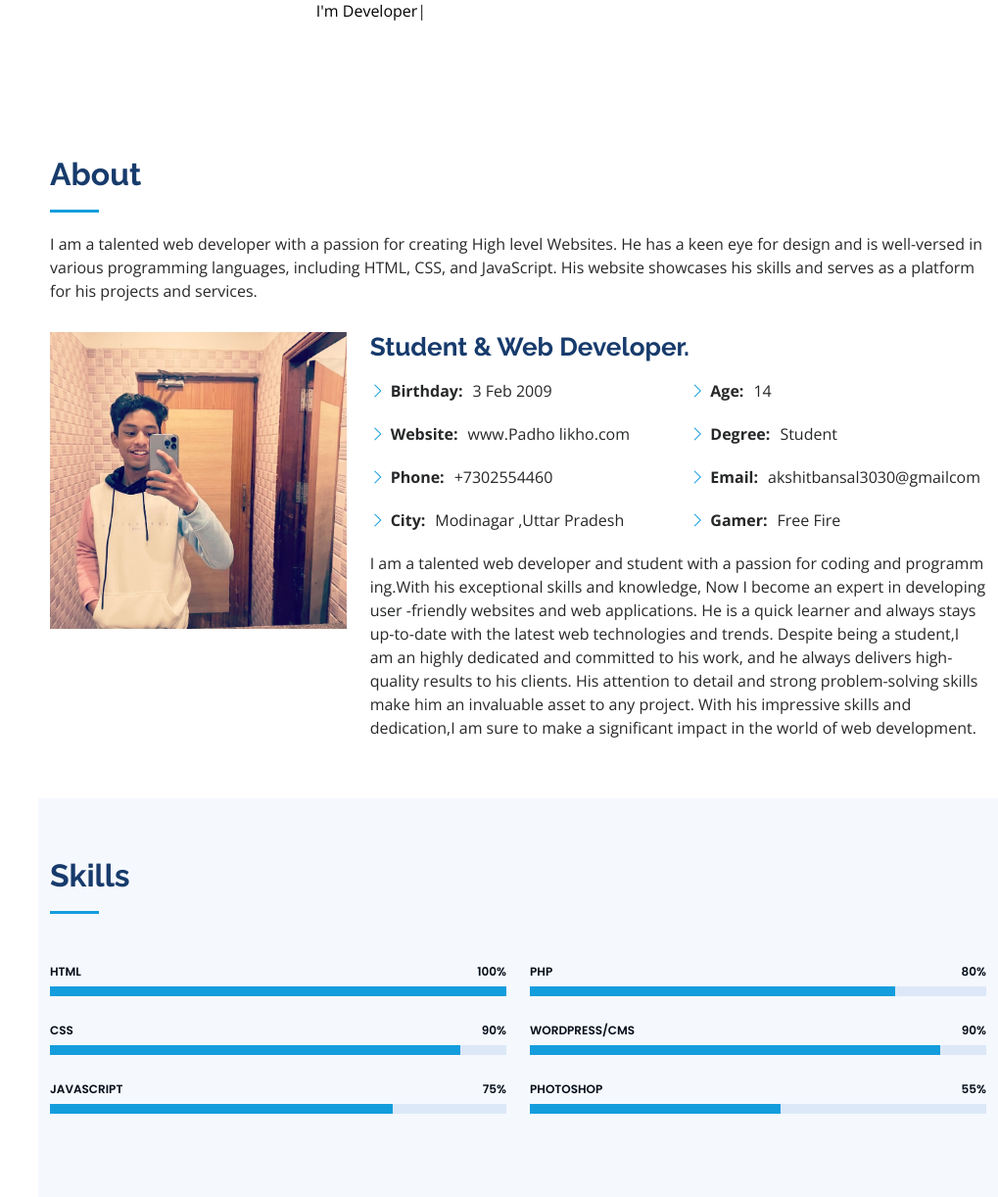
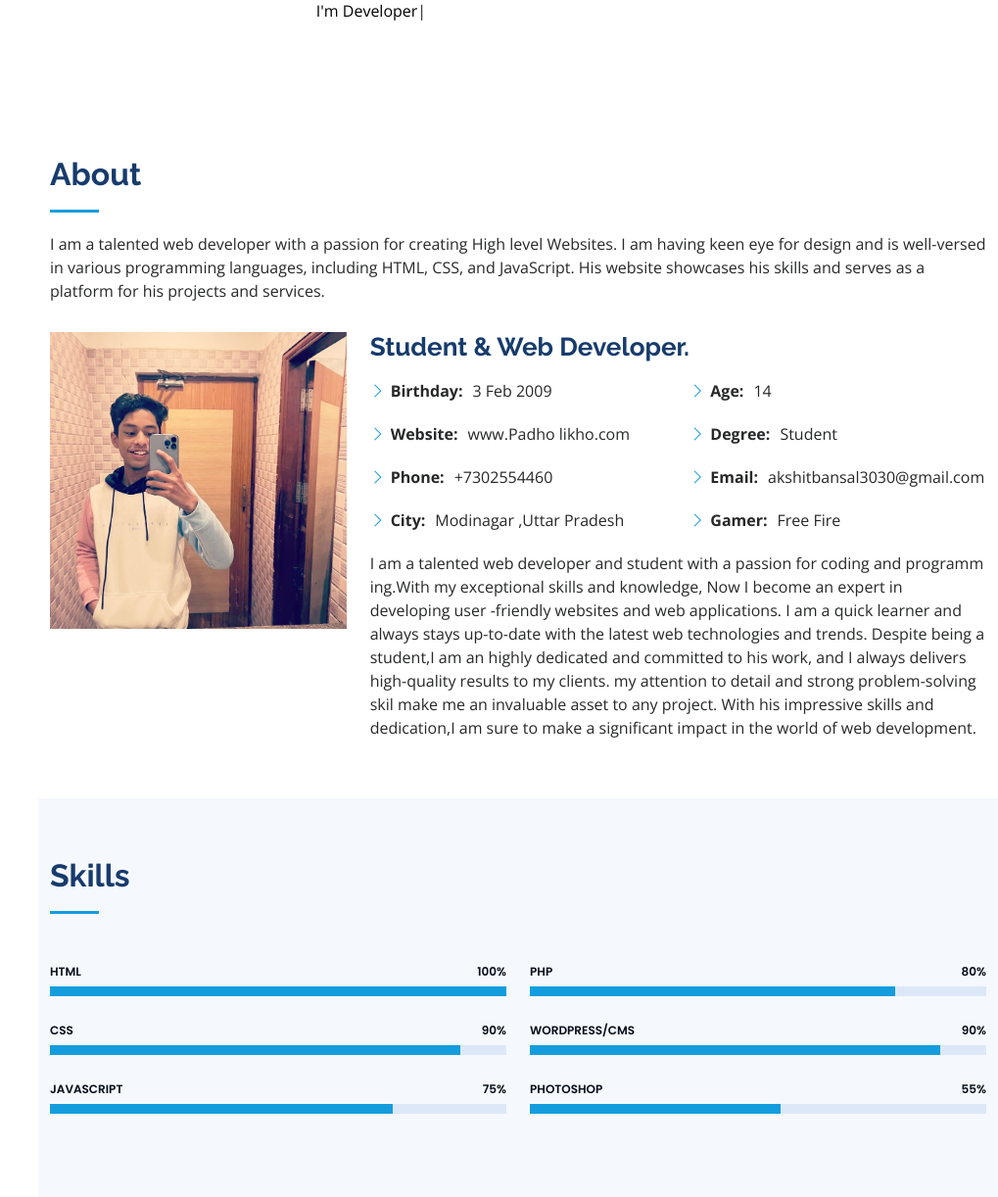
Before and after one commit to akshitbansal92/AkshitPortfolio, a Flask app: page / in a window 1280 px wide. Shown: the part 917-2139 px from the top of the page at 98% size, without its empty margins (261-1280 px from the left). Run offline with Flask 2, Linux system fonts and the light colour scheme; some libraries are stand-ins or nearby versions.

Commit message:
index.html

```diff
--- a/templates/index.html
+++ b/templates/index.html
@@ -31,13 +31,7 @@
   <!-- Template Main CSS File -->
   <link href="static/css/style.css" rel="stylesheet">
 
-  <!-- =======================================================
-  * Template Name: iPortfolio
-  * Updated: Mar 10 2023 with Bootstrap v5.2.3
-  * Template URL: https://bootstrapmade.com/iportfolio-bootstrap-portfolio-websites-template/
-  * Author: BootstrapMade.com
-  * License: https://bootstrapmade.com/license/
-  ======================================================== -->
+
 </head>
 
 <body>
@@ -103,7 +97,7 @@
 
         <div class="section-title">
           <h2>About</h2>
-          <p>I am a talented web developer with a passion for creating High level Websites. He has a keen eye for design and is well-versed in various programming languages, including HTML, CSS, and JavaScript. His website showcases his skills and serves as a platform for his projects and services.</p>
+          <p>I am a talented web developer with a passion for creating High level Websites. I am having keen eye for design and is well-versed in various programming languages, including HTML, CSS, and JavaScript. His website showcases his skills and serves as a platform for his projects and services.</p>
         </div>
 
         <div class="row">
@@ -128,13 +122,13 @@
                 <ul>
                   <li><i class="bi bi-chevron-right"></i> <strong>Age:</strong> <span>14</span></li>
                   <li><i class="bi bi-chevron-right"></i> <strong>Degree:</strong> <span>Student</span></li>
-                  <li><i class="bi bi-chevron-right"></i> <strong>Email:</strong> <span>akshitbansal3030@gmailcom</span></li>
+                  <li><i class="bi bi-chevron-right"></i> <strong>Email:</strong> <span>akshitbansal3030@gmail.com</span></li>
                   <li><i class="bi bi-chevron-right"></i> <strong>Gamer:</strong> <span>Free Fire</span></li>
                 </ul>
               </div>
             </div>
             <p>
-              I am a talented web developer and student with a passion for coding and programm ing.With his exceptional skills and knowledge, Now I become an expert in developing user -friendly websites and web applications. He is a quick learner and always stays up-to-date with the latest web technologies and trends. Despite being a student,I am an highly dedicated and committed to his work, and he always delivers high-quality results to his clients. His attention to detail and strong problem-solving skills make him an invaluable asset to any project. With his impressive skills and dedication,I am sure to make a significant impact in the world of web development.
+              I am a talented web developer and student with a passion for coding and programm ing.With my exceptional skills and knowledge, Now I become an expert in developing user -friendly websites and web applications. I am a quick learner and always stays up-to-date with the latest web technologies and trends. Despite being a student,I am an highly dedicated and committed to his work, and I always delivers high-quality results to my clients. my attention to detail and strong problem-solving skil make me an invaluable asset to any project. With his impressive skills and dedication,I am sure to make a significant impact in the world of web development.
             </p>
           </div>
         </div>
```
